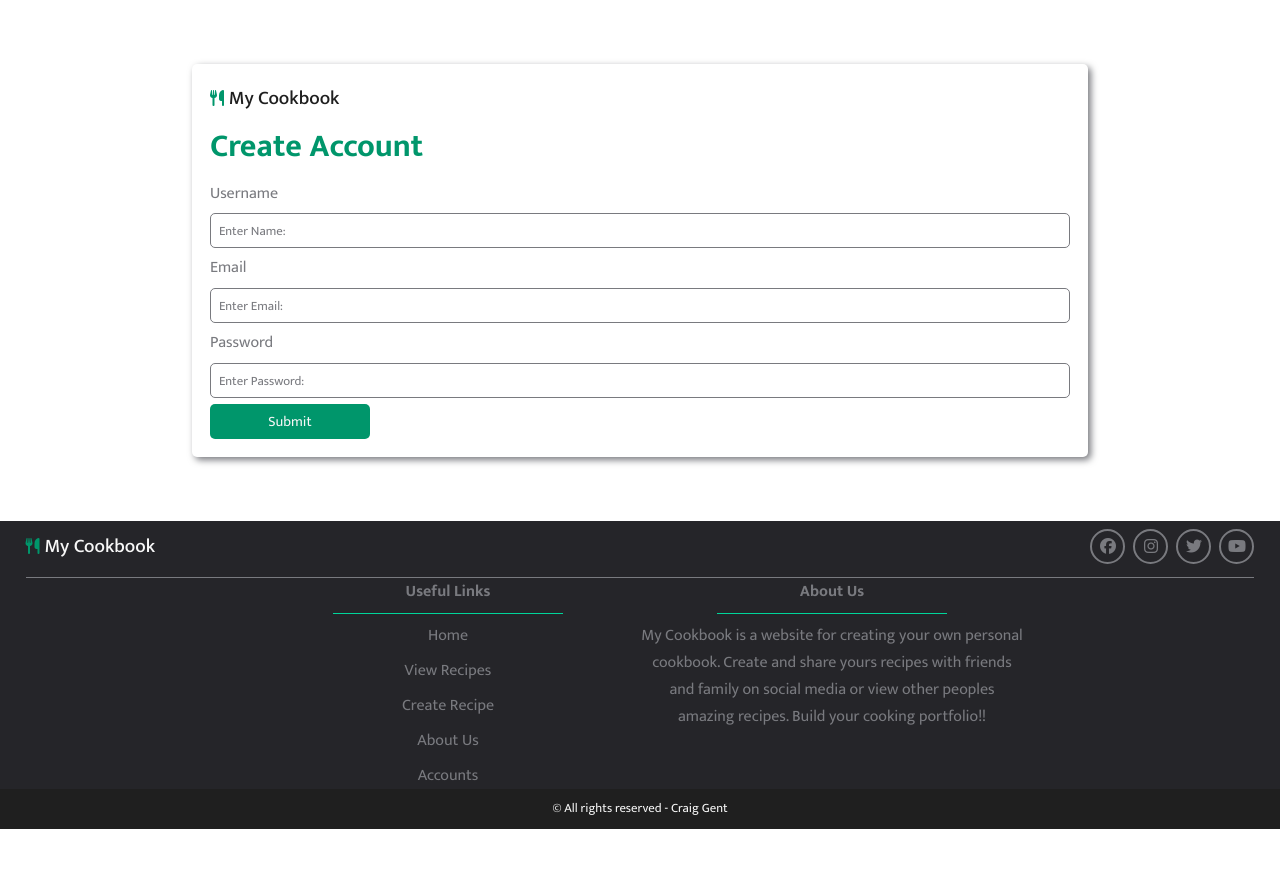
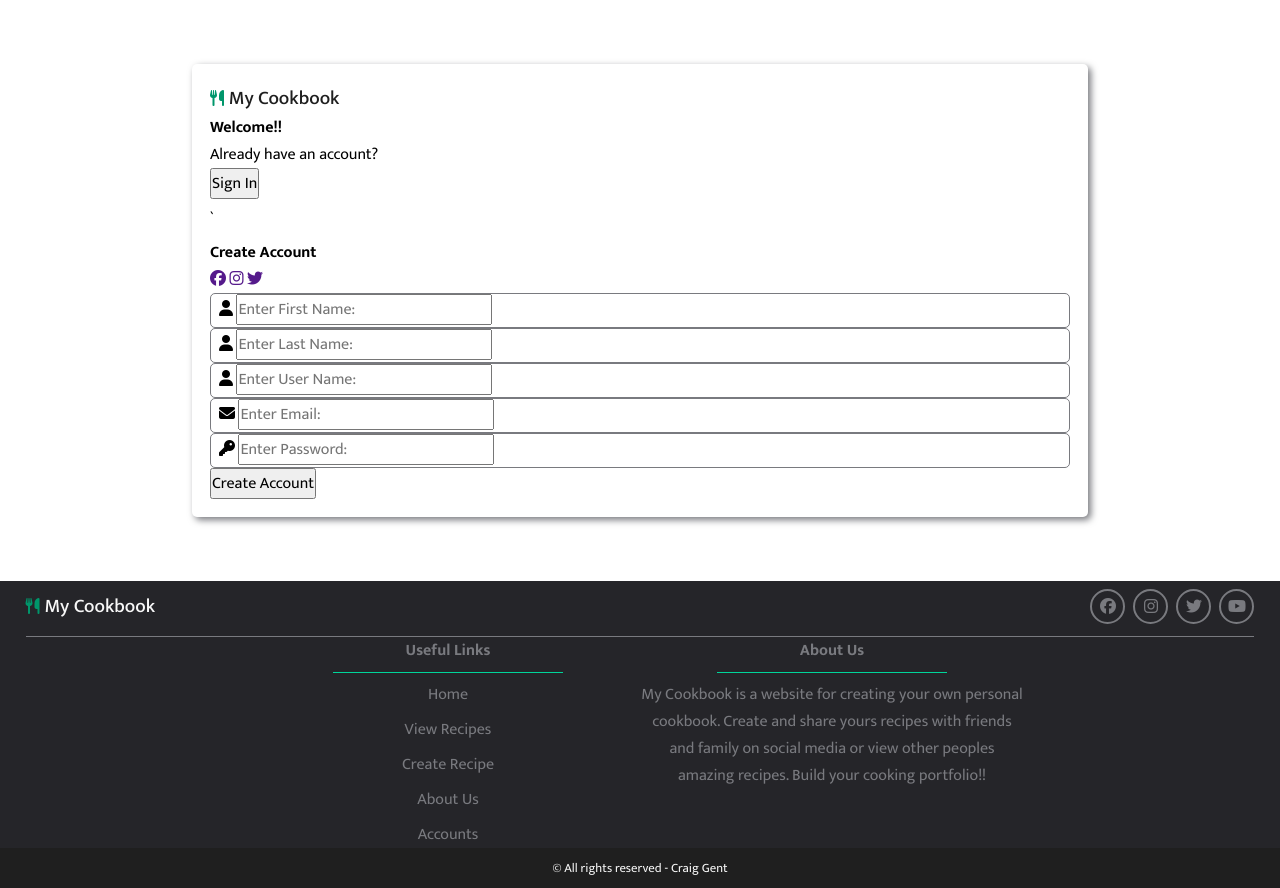
Before and after one commit to Genty83/My_Cookbook, a Flask app: page /accounts in a window 1280 px wide. Shown: the part 380-1268 px from the top of the page. Before the commit the page ends 1209 px from the top, so only its background shows below. Run offline with Flask 3, Linux system fonts and the light colour scheme.

Commit message:
Changed markup for accounts form

```diff
--- a/src/templates/accounts.html
+++ b/src/templates/accounts.html
@@ -17,21 +17,57 @@
 
     <!-- Accounts user form start -->
     <form class="accounts-form" action="" method="post">
-        <!-- Logo -->
-        <a class="logo" href="{{url_for('home')}}"><i class="fas fa-utensils"></i>My Cookbook</a>
 
-        <h1>Create Account</h1>
+        <!-- Top Content start -->
+        <div class="form-top-content">
 
-        <label for="username">Username</label>
-        <input class="input" type="text" name="username" id="username" placeholder="Enter Name:" required>
+            <!-- Logo -->
+            <a id="form-logo" class="logo" href="{{url_for('home')}}"><i class="fas fa-utensils"></i>My Cookbook</a>
+            <div class="account-info-wrapper">
+                <h2>Welcome!!</h2>
+                <P>Already have an account?</P>
+                <button id="form-sign-in-btn" class="form-btn" type="button">Sign In</button>
+            </div>
+        </div>
+        <!-- Top Content end -->
 
-        <label for="email">Email</label>
-        <input class="input"  type="email" name="email" id="email" placeholder="Enter Email:" required>
+        `<!-- Bottom Content start -->
+        <div class="form-bottom-content">
 
-        <label for="password">Password</label>
-        <input class="input"  type="password" name="password" placeholder="Enter Password:" id="password">
+            <div class="form-header-content">
+                <h2>Create Account</h2>
+                <div class="form-socials-wrapper">
+                    <a href=""><i class="fa-brands fa-facebook"></i></a>
+                    <a href=""><i class="fa-brands fa-instagram"></i></a>
+                    <a href=""><i class="fa-brands fa-twitter"></i></a>
+                </div>
+            </div>
 
-        <input class="submit-btn" type="submit" value="Submit">
+            <div class="input">
+                <i class="fa-solid fa-user"></i>
+                <input type="text" name="fname" placeholder="Enter First Name:" required>
+            </div>
+            <div class="input">
+                <i class="fa-solid fa-user"></i>
+                <input type="text" name="lname" placeholder="Enter Last Name:" required>
+            </div>
+            <div class="input">
+                <i class="fa-solid fa-user"></i>
+                <input type="text" name="fname" placeholder="Enter User Name:" required>
+            </div>
+            <div class="input">
+                <i class="fa-solid fa-envelope"></i>
+                <input type="email" name="email" placeholder="Enter Email:" required>
+            </div>
+            <div class="input">
+                <i class="fa-solid fa-key"></i>
+                <input type="password" name="Password" placeholder="Enter Password:" required>
+            </div>
+            <!-- Create account btn -->
+             <button class="form-btn" type="submit">Create Account</button>
+        </div>
+        <!-- Bottom Content end -->
+
     </form>
     <!-- Accounts user form end -->
 
```
